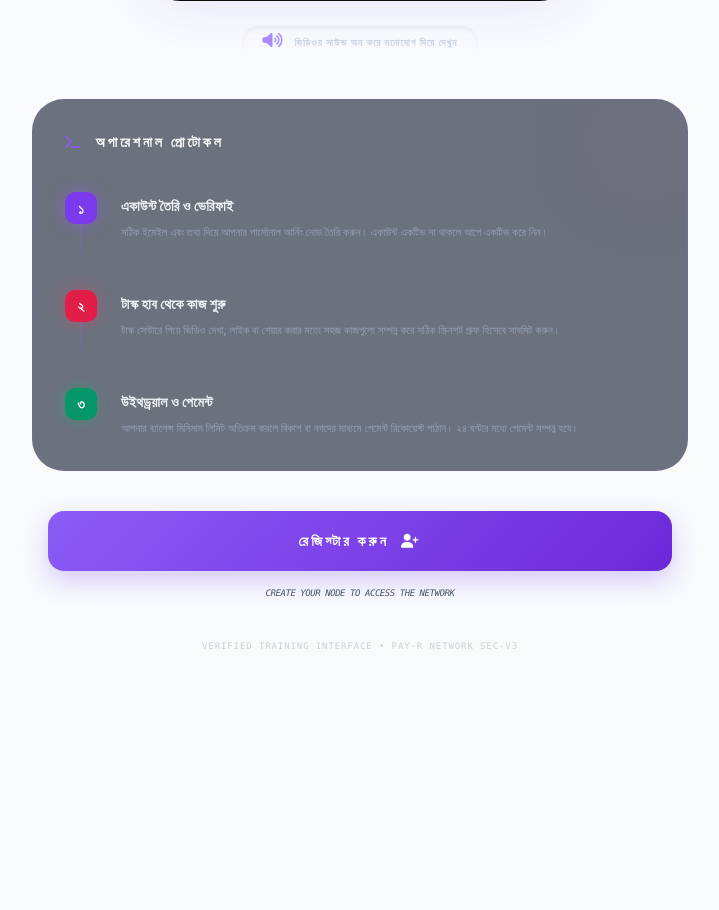
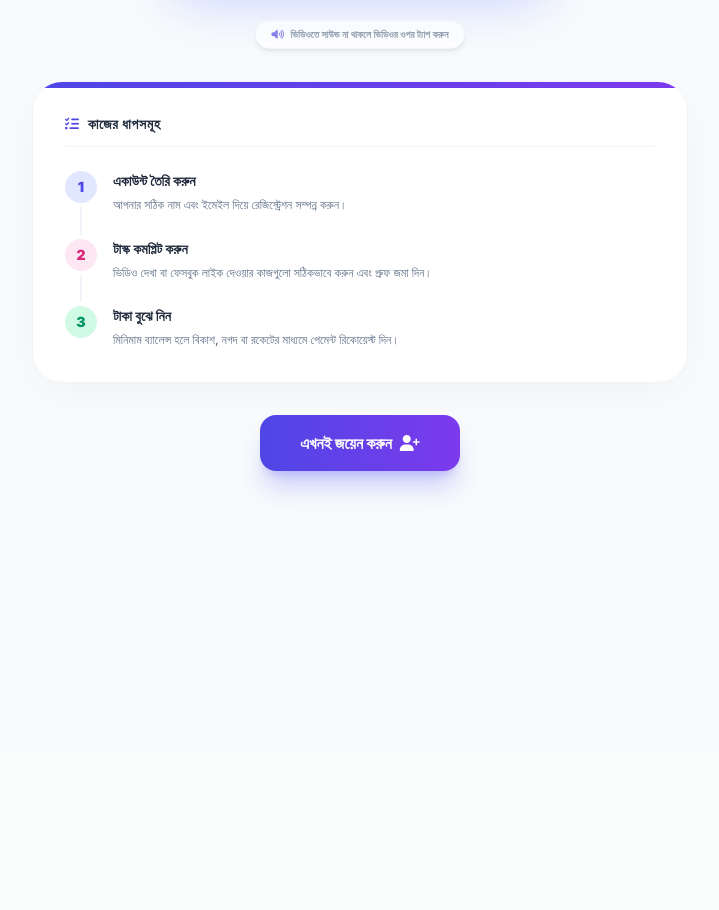
Before and after one commit to siafulislam45/Oay, a Flask app: page /tutorial in a window 1280 px wide. Shown: the part 1016-1926 px from the top of the page, without its empty margins (280-999 px from the left). After the commit the page ends 1511 px from the top, so only its background shows below. Run offline with Flask 3, Linux system fonts and the light colour scheme; data that the repository does not hold is empty; parts of the project's set-up code (start-up, migrations or seed data) failed here and were passed over; some libraries are stand-ins or nearby versions.

Commit message:
Update tutorial.html

```diff
--- a/templates/tutorial.html
+++ b/templates/tutorial.html
@@ -2,166 +2,118 @@
 {% block content %}
 
 <style>
-    /* AI Reveal Animation */
-    .reveal-training { animation: revealIn 0.7s cubic-bezier(0.16, 1, 0.3, 1) forwards; opacity: 0; }
-    @keyframes revealIn { from { opacity: 0; transform: translateY(30px); } to { opacity: 1; transform: translateY(0); } }
+    .fade-up { animation: fadeUp 0.6s cubic-bezier(0.16, 1, 0.3, 1); }
+    @keyframes fadeUp { from { opacity: 0; transform: translateY(20px); } to { opacity: 1; transform: translateY(0); } }
 
-    /* Video Frame Styling */
-    .cyber-video-frame {
-        background: #000;
-        border: 4px solid rgba(255, 255, 255, 0.05);
-        border-radius: 30px;
-        box-shadow: 0 0 50px rgba(139, 92, 246, 0.15);
-        position: relative;
-        overflow: hidden;
-    }
-    .video-glow {
-        position: absolute;
-        inset: -2px;
-        background: linear-gradient(135deg, #8B5CF6, #D946EF);
-        border-radius: 32px;
-        z-index: -1;
-        opacity: 0.3;
-    }
-
-    /* Glass Instruction Card */
-    .instruction-node {
-        background: rgba(15, 23, 42, 0.6);
-        backdrop-filter: blur(20px);
-        border: 1px solid rgba(139, 92, 246, 0.15);
-        border-radius: 32px;
-    }
-
-    /* Step Nodes */
-    .step-node-circle {
-        width: 32px;
-        height: 32px;
-        border-radius: 10px;
-        display: flex;
-        align-items: center;
-        justify-content: center;
-        font-weight: 900;
-        font-size: 14px;
-        z-index: 10;
-        position: relative;
-    }
-    .timeline-line {
-        position: absolute;
-        left: 15px;
-        top: 32px;
-        bottom: -24px;
-        width: 2px;
-        background: linear-gradient(to bottom, rgba(139, 92, 246, 0.3), transparent);
-    }
-
-    .btn-cyber-action {
-        background: linear-gradient(135deg, #8B5CF6 0%, #6D28D9 100%);
-        box-shadow: 0 10px 25px rgba(139, 92, 246, 0.3);
+    .clean-card {
+        background: white;
+        border: 1px solid #F1F5F9;
+        box-shadow: 0 10px 40px -10px rgba(0, 0, 0, 0.05);
     }
 </style>
 
-<div class="max-w-2xl mx-auto space-y-10 reveal-training pb-32 pt-6 px-2">
+<div class="max-w-2xl mx-auto space-y-8 fade-up pb-32 pt-4 px-2">
 
-    <!-- ১. হেডার সেকশন -->
-    <div class="text-center relative">
-        <div class="absolute -top-10 left-1/2 -translate-x-1/2 w-32 h-32 bg-violet-600/10 rounded-full blur-3xl"></div>
-
-        <div class="relative inline-flex items-center justify-center h-16 w-16 rounded-2xl bg-violet-500/10 border border-violet-500/20 text-violet-400 text-3xl shadow-2xl mb-4 transform -rotate-3">
-            <i class="fa-solid fa-graduation-cap"></i>
+    <!-- 1. HEADER -->
+    <div class="text-center space-y-2">
+        <div class="inline-flex items-center justify-center h-16 w-16 rounded-2xl bg-indigo-50 text-[#4F46E5] text-3xl shadow-sm mb-2 transform -rotate-3">
+            <i class="fa-brands fa-youtube"></i>
         </div>
-        <h2 class="text-2xl font-black ai-gradient-text uppercase tracking-[2px]">কিভাবে কাজ করবেন?</h2>
-        <p class="text-[10px] text-slate-500 font-bold uppercase tracking-[3px] mt-1">System Operation Training Module</p>
+        <h2 class="text-2xl md:text-3xl font-black text-slate-800 tracking-tight">কিভাবে কাজ করবেন?</h2>
+        <p class="text-slate-500 text-xs md:text-sm font-medium max-w-sm mx-auto">ভিডিওটি মনোযোগ দিয়ে দেখুন এবং নিয়ম মেনে কাজ করুন</p>
     </div>
 
-    <!-- ২. ভিডিও প্লেয়ার (Full High View) -->
-    <div class="flex flex-col items-center px-2">
-        <div class="relative w-full max-w-[420px] h-[750px] cyber-video-frame">
-            <div class="video-glow"></div>
+    <!-- 2. VIDEO PLAYER (Fully Responsive Mobile Frame) -->
+    <div class="flex justify-center">
+        <!--
+           Width: max-w-[400px] (মোবাইলের সাইজের জন্য পারফেক্ট)
+           Height: h-[740px] (রিলস ভিডিওর জন্য ফিক্সড হাইট যাতে পুরোটা দেখা যায়)
+        -->
+        <div class="relative w-full max-w-[400px] h-[740px] bg-slate-900 rounded-[35px] overflow-hidden shadow-2xl shadow-indigo-200 border-[6px] border-white ring-1 ring-slate-200">
 
-            <!-- Loading Node -->
-            <div class="absolute inset-0 flex items-center justify-center bg-slate-950 z-0">
+            <!-- Loading Placeholder -->
+            <div class="absolute inset-0 flex items-center justify-center bg-slate-50 z-0">
                 <div class="flex flex-col items-center gap-3">
-                    <i class="fa-solid fa-atom fa-spin text-violet-500 text-3xl"></i>
-                    <p class="text-[10px] text-slate-600 font-black uppercase tracking-widest">Loading Stream...</p>
+                    <i class="fa-solid fa-circle-notch fa-spin text-[#4F46E5] text-3xl"></i>
+                    <span class="text-xs font-bold text-slate-400 uppercase tracking-widest">Loading Video...</span>
                 </div>
             </div>
 
-            <!-- Facebook Video Iframe -->
+            <!-- New Facebook Iframe -->
             <iframe
-                src="https://www.facebook.com/plugins/video.php?href=https%3A%2F%2Fwww.facebook.com%2Freel%2F1442701204199094%2F%3Fapp%3Dfbl&show_text=false&appId"
+                src="https://www.facebook.com/plugins/video.php?href=https%3A%2F%2Fwww.facebook.com%2Freel%2F1496951945406341%2F%3Fapp%3Dfbl&width=500&show_text=false&height=739&appId"
                 class="absolute top-0 left-0 w-full h-full z-10"
                 style="border:none;overflow:hidden"
                 scrolling="no"
                 frameborder="0"
                 allowfullscreen="true"
-                allow="autoplay; clipboard-write; encrypted-media; picture-in-picture; web-share">
+                allow="autoplay; clipboard-write; encrypted-media; picture-in-picture; web-share"
+                allowFullScreen="true">
             </iframe>
-        </div>
-
-        <div class="mt-6 flex items-center gap-3 bg-white/5 border border-white/10 px-5 py-2 rounded-full shadow-inner">
-            <i class="fa-solid fa-volume-high text-violet-400 animate-bounce"></i>
-            <p class="text-[10px] text-slate-300 font-bold uppercase tracking-widest">ভিডিওর সাউন্ড অন করে মনোযোগ দিয়ে দেখুন</p>
         </div>
     </div>
 
-    <!-- ৩. কাজের ধাপসমূহ (Instruction Timeline) -->
-    <div class="instruction-node p-8 relative overflow-hidden">
-        <div class="absolute top-0 right-0 p-10 bg-violet-600/5 rounded-full blur-3xl"></div>
+    <!-- Sound Hint -->
+    <div class="text-center -mt-4 relative z-20">
+        <p class="text-[10px] text-slate-500 font-bold bg-white px-4 py-1.5 rounded-full inline-block shadow-md border border-slate-100 animate-pulse">
+            <i class="fa-solid fa-volume-high text-[#4F46E5] mr-1"></i> ভিডিওতে সাউন্ড না থাকলে ভিডিওর ওপর ট্যাপ করুন
+        </p>
+    </div>
 
-        <h3 class="text-sm font-black text-white uppercase tracking-[3px] mb-10 flex items-center gap-3">
-            <i class="fa-solid fa-terminal text-violet-500"></i> অপারেশনাল প্রোটোকল
+    <!-- 3. INSTRUCTION STEPS (Bento Style) -->
+    <div class="clean-card p-6 md:p-8 rounded-[30px] relative overflow-hidden">
+        <div class="absolute top-0 left-0 w-full h-1.5 bg-gradient-to-r from-[#4F46E5] to-[#7C3AED]"></div>
+
+        <h3 class="font-black text-slate-800 mb-6 flex items-center gap-2 text-sm uppercase tracking-wider border-b border-slate-100 pb-3">
+            <i class="fa-solid fa-list-check text-[#4F46E5]"></i> কাজের ধাপসমূহ
         </h3>
 
-        <div class="space-y-12">
+        <div class="space-y-6 relative">
+            <!-- Vertical Timeline Line -->
+            <div class="absolute left-[15px] top-2 bottom-2 w-0.5 bg-slate-100"></div>
+
             <!-- Step 1 -->
-            <div class="relative flex gap-6 group">
-                <div class="timeline-line"></div>
-                <div class="step-node-circle bg-violet-600 text-white shadow-[0_0_15px_rgba(139,92,246,0.5)]">১</div>
-                <div class="flex-grow pt-1">
-                    <h4 class="text-sm font-black text-slate-100 uppercase tracking-wide group-hover:text-violet-400 transition-colors">একাউন্ট তৈরি ও ভেরিফাই</h4>
-                    <p class="text-[11px] text-slate-400 mt-2 leading-relaxed font-medium">সঠিক ইমেইল এবং তথ্য দিয়ে আপনার পার্সোনাল আর্নিং নোড তৈরি করুন। একাউন্ট একটিভ না থাকলে আগে একটিভ করে নিন।</p>
+            <div class="relative flex gap-4 group">
+                <div class="h-8 w-8 bg-indigo-100 text-[#4F46E5] rounded-full flex items-center justify-center font-black text-sm z-10 ring-4 ring-white group-hover:scale-110 transition">1</div>
+                <div>
+                    <h4 class="text-sm font-bold text-slate-800">একাউন্ট তৈরি করুন</h4>
+                    <p class="text-xs text-slate-500 mt-1 font-medium leading-relaxed">আপনার সঠিক নাম এবং ইমেইল দিয়ে রেজিস্ট্রেশন সম্পন্ন করুন।</p>
                 </div>
             </div>
 
             <!-- Step 2 -->
-            <div class="relative flex gap-6 group">
-                <div class="timeline-line"></div>
-                <div class="step-node-circle bg-rose-600 text-white shadow-[0_0_15px_rgba(244,63,94,0.4)]">২</div>
-                <div class="flex-grow pt-1">
-                    <h4 class="text-sm font-black text-slate-100 uppercase tracking-wide group-hover:text-rose-400 transition-colors">টাস্ক হাব থেকে কাজ শুরু</h4>
-                    <p class="text-[11px] text-slate-400 mt-2 leading-relaxed font-medium">টাস্ক সেন্টারে গিয়ে ভিডিও দেখা, লাইক বা শেয়ার করার মতো সহজ কাজগুলো সম্পন্ন করে সঠিক স্ক্রিনশট প্রুফ হিসেবে সাবমিট করুন।</p>
+            <div class="relative flex gap-4 group">
+                <div class="h-8 w-8 bg-pink-100 text-pink-600 rounded-full flex items-center justify-center font-black text-sm z-10 ring-4 ring-white group-hover:scale-110 transition">2</div>
+                <div>
+                    <h4 class="text-sm font-bold text-slate-800">টাস্ক কমপ্লিট করুন</h4>
+                    <p class="text-xs text-slate-500 mt-1 font-medium leading-relaxed">ভিডিও দেখা বা ফেসবুক লাইক দেওয়ার কাজগুলো সঠিকভাবে করুন এবং প্রুফ জমা দিন।</p>
                 </div>
             </div>
 
             <!-- Step 3 -->
-            <div class="relative flex gap-6 group">
-                <div class="step-node-circle bg-emerald-600 text-white shadow-[0_0_15px_rgba(16,185,129,0.4)]">৩</div>
-                <div class="flex-grow pt-1">
-                    <h4 class="text-sm font-black text-slate-100 uppercase tracking-wide group-hover:text-emerald-400 transition-colors">উইথড্রয়াল ও পেমেন্ট</h4>
-                    <p class="text-[11px] text-slate-400 mt-2 leading-relaxed font-medium">আপনার ব্যালেন্স মিনিমাম লিমিট অতিক্রম করলে বিকাশ বা নগদের মাধ্যমে পেমেন্ট রিকোয়েস্ট পাঠান। ২৪ ঘণ্টার মধ্যে পেমেন্ট সম্পন্ন হবে।</p>
+            <div class="relative flex gap-4 group">
+                <div class="h-8 w-8 bg-emerald-100 text-emerald-600 rounded-full flex items-center justify-center font-black text-sm z-10 ring-4 ring-white group-hover:scale-110 transition">3</div>
+                <div>
+                    <h4 class="text-sm font-bold text-slate-800">টাকা বুঝে নিন</h4>
+                    <p class="text-xs text-slate-500 mt-1 font-medium leading-relaxed">মিনিমাম ব্যালেন্স হলে বিকাশ, নগদ বা রকেটের মাধ্যমে পেমেন্ট রিকোয়েস্ট দিন।</p>
                 </div>
             </div>
         </div>
     </div>
 
-    <!-- ৪. ফাইনাল কল টু অ্যাকশন -->
-    <div class="text-center space-y-4 px-4">
+    <!-- 4. CTA BUTTON -->
+    <div class="text-center pb-6">
         {% if session.get('user_id') %}
-            <a href="/tasks" class="btn-cyber-action w-full flex items-center justify-center gap-3 py-5 rounded-2xl text-white font-black text-sm uppercase tracking-[3px] shadow-2xl active:scale-95 transition-all">
-                ইনিশিয়েট অপারেশন <i class="fa-solid fa-rocket"></i>
+            <a href="/tasks" class="inline-flex items-center gap-2 bg-[#0F172A] text-white px-10 py-4 rounded-2xl font-black shadow-xl shadow-slate-900/20 hover:bg-[#4F46E5] hover:scale-105 transition duration-300">
+                <span>কাজ শুরু করুন</span>
+                <i class="fa-solid fa-arrow-right"></i>
             </a>
-            <p class="text-[9px] text-slate-600 font-mono uppercase tracking-tighter italic">Execute the protocol to start earning yield</p>
         {% else %}
-            <a href="/register" class="btn-cyber-action w-full flex items-center justify-center gap-3 py-5 rounded-2xl text-white font-black text-sm uppercase tracking-[3px] shadow-2xl active:scale-95 transition-all">
-                রেজিস্টার করুন <i class="fa-solid fa-user-plus"></i>
+            <a href="/register" class="inline-flex items-center gap-2 bg-gradient-to-r from-[#4F46E5] to-[#7C3AED] text-white px-10 py-4 rounded-2xl font-black shadow-xl shadow-indigo-500/30 hover:scale-105 transition duration-300">
+                <span>এখনই জয়েন করুন</span>
+                <i class="fa-solid fa-user-plus"></i>
             </a>
-            <p class="text-[9px] text-slate-600 font-mono uppercase tracking-tighter italic">Create your node to access the network</p>
         {% endif %}
-    </div>
-
-    <!-- Security Tagline -->
-    <div class="text-center opacity-30">
-        <p class="text-[9px] font-mono text-slate-500 tracking-widest uppercase">Verified Training Interface • Pay-R Network Sec-v3</p>
     </div>
 
 </div>
```
